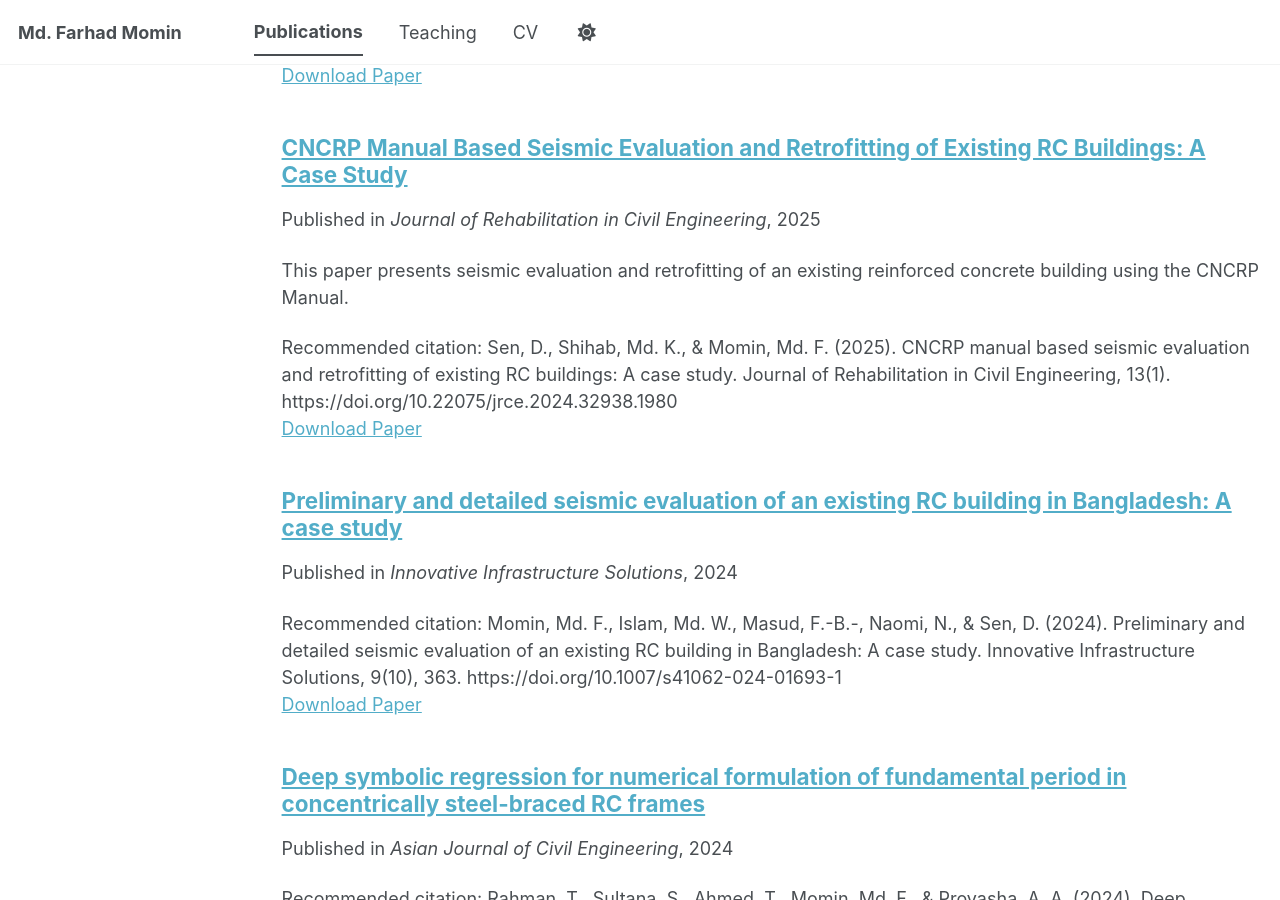
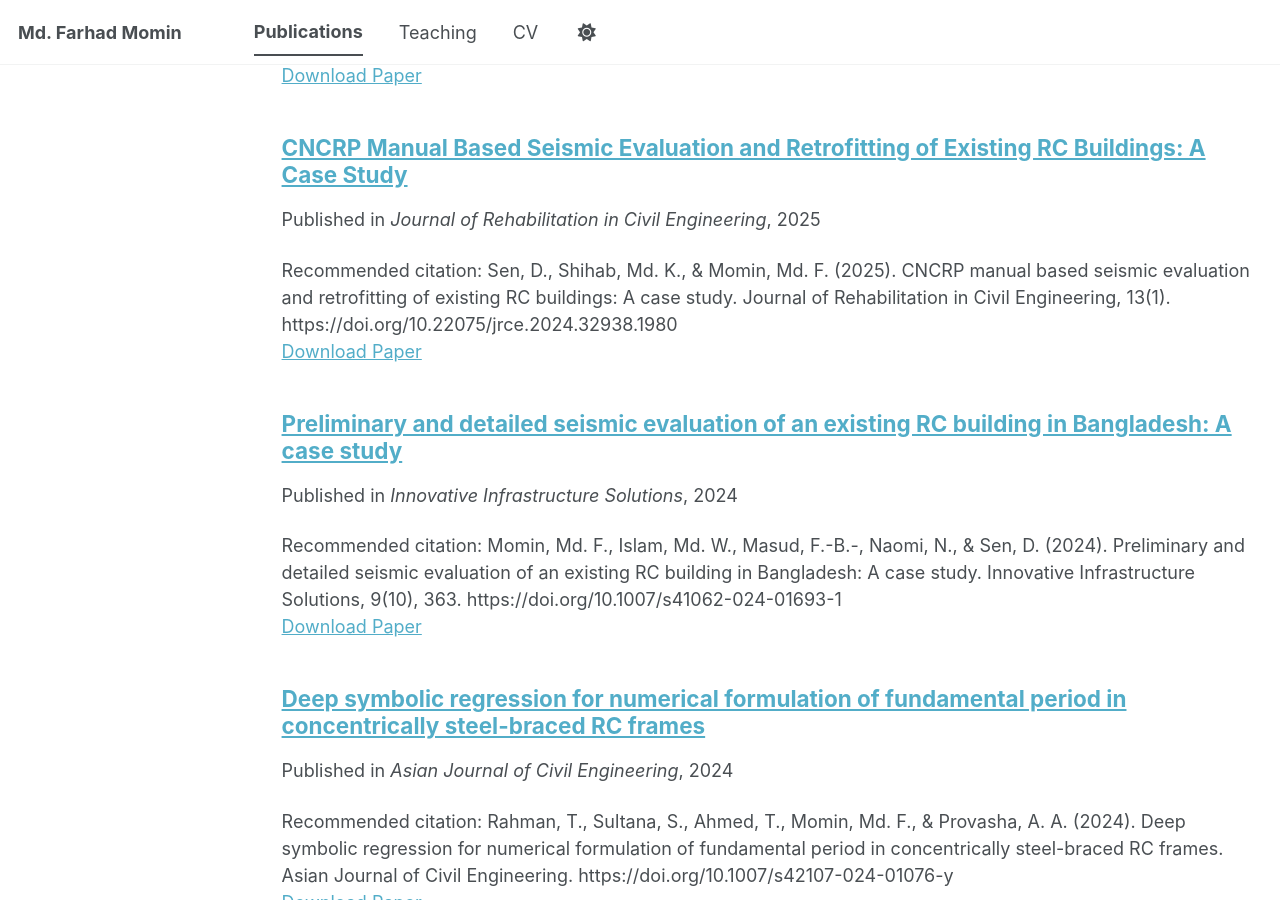
Before and after one commit to farhad-momin/farhad-momin.github.io, a Jekyll site: the page built from _pages/publications.html, in a window 1280 px wide and 900 px high, scrolled down 1583 px. Built offline with Jekyll 4.4.1, drawn with Linux system fonts in a browser that asks for light colours; some web fonts are replaced; a script bundle is joined from its source files by our own code; library files that are not in the unit come from our copies.

Commit message:
Update 2025-01-01-cncrp-manual-based-seismic-evaluation-and-retrofitting-of-existing-rc-buildings-a-case-study.md

```diff
--- a/_publications/2025-01-01-cncrp-manual-based-seismic-evaluation-and-retrofitting-of-existing-rc-buildings-a-case-study.md
+++ b/_publications/2025-01-01-cncrp-manual-based-seismic-evaluation-and-retrofitting-of-existing-rc-buildings-a-case-study.md
@@ -3,7 +3,6 @@ title: "CNCRP Manual Based Seismic Evaluation and Retrofitting of Existing RC Bu
 collection: publications
 category: journal
 permalink: /publication/2025-01-01-cncrp-manual-based-seismic-evaluation-and-retrofitting-of-existing-rc-buildings-a-case-study
-excerpt: "This paper presents seismic evaluation and retrofitting of an existing reinforced concrete building using the CNCRP Manual."
 date: 2025-02-01
 venue: "Journal of Rehabilitation in Civil Engineering"
 paperurl: "https://doi.org/10.22075/jrce.2024.32938.1980"
```
